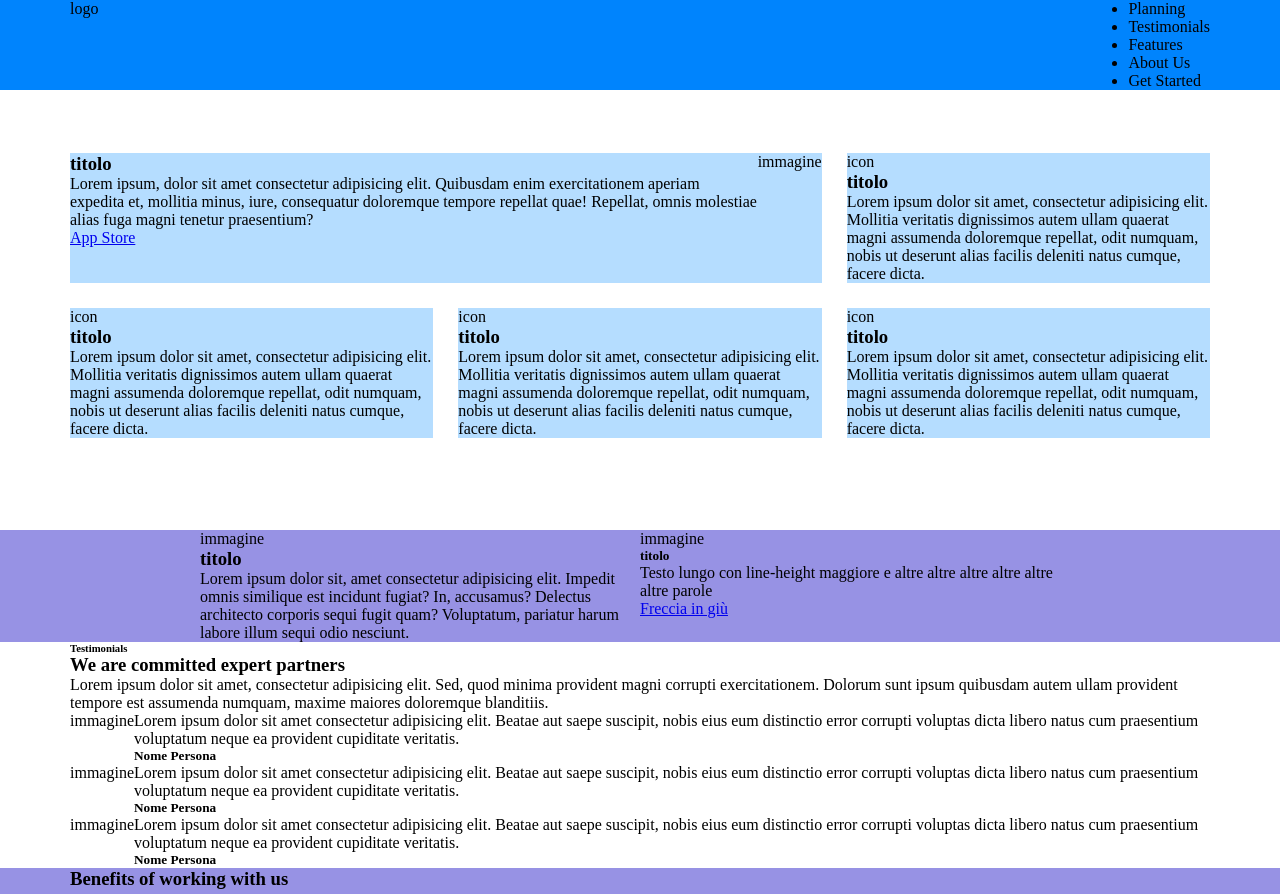
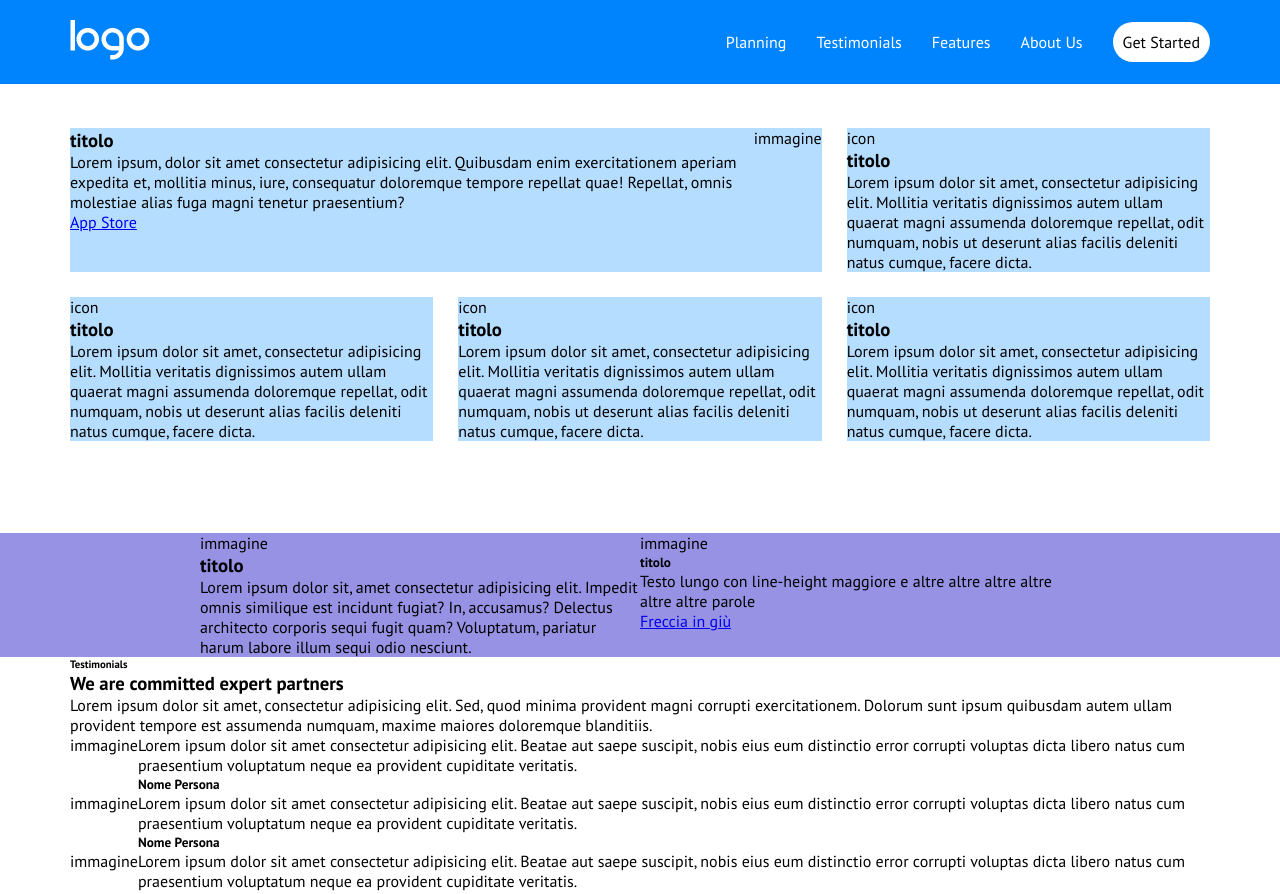
Before and after one commit to Vittoriocorradi/htmlcss-responsive-layout, a plain HTML site: page index.html in a window 1280 px wide. Shown: the top 894 px of the page. Drawn offline with Linux system fonts and the light colour scheme.

Commit message:
Header css

```diff
--- a/css/style.css
+++ b/css/style.css
@@ -8,6 +8,20 @@ RESET
     margin: 0;
     padding: 0;
     box-sizing: border-box;
+}
+
+/*
+--------
+TYPO
+--------
+*/
+
+body {
+    font-family: 'PT Sans', sans-serif;
+}
+
+header {
+    color: #fff;
 }
 
 /*
@@ -75,10 +89,40 @@ HEADER
 
 header {
     background-color: var(--first-color);
+    position: fixed;
+    top: 0;
+    left: 0;
+    right: 0;
+}
+
+header .container-big {
+    align-items: center;
+    padding: 1.25rem 0;
 }
 
 header .menu {
     display: none;
+}
+
+header .menu ul {
+    gap: 1.875rem;
+    align-items: center;
+}
+
+header .menu ul li {
+    list-style-type: none;
+}
+
+header .menu ul li a {
+    color: inherit;
+    text-decoration: none;
+}
+
+header .menu ul li .btn {
+    background-color: #fff;
+    color: #000;
+    padding: .625rem;
+    border-radius: 2.1875rem;
 }
 
 @media screen and (min-width:992px) {
@@ -101,6 +145,10 @@ MAIN
 /*
 Jumbotron
 */
+
+#jumbotron{
+    margin-top: 115px;
+}
 
 #jumbotron .container-big {
     /* gap: 25px; */
@@ -203,3 +251,9 @@ Jumbotron
         flex-wrap: nowrap;
     }
 }
+
+/*
+--------
+FOOTER
+--------
+*/
--- a/index.html
+++ b/index.html
@@ -9,6 +9,12 @@
     <link rel="stylesheet" href="https://cdnjs.cloudflare.com/ajax/libs/font-awesome/6.2.1/css/all.min.css" integrity="sha512-MV7K8+y+gLIBoVD59lQIYicR65iaqukzvf/nwasF0nqhPay5w/9lJmVM2hMDcnK1OnMGCdVK+iQrJ7lzPJQd1w==" crossorigin="anonymous" referrerpolicy="no-referrer" />
     <!-- /Font Awesome -->
 
+    <!-- Font -->
+    <link rel="preconnect" href="https://fonts.googleapis.com">
+    <link rel="preconnect" href="https://fonts.gstatic.com" crossorigin>
+    <link href="https://fonts.googleapis.com/css2?family=PT+Sans:wght@400;700&display=swap" rel="stylesheet">
+    <!-- /Font -->
+
     <title>Responsive Layout</title>
     <link rel="stylesheet" href="css/style.css">
 </head>
@@ -17,15 +23,17 @@
     <!-- Header -->
     <header>
         <div class="container-big flex justify-content-between">
-            <div class="logo">logo</div>
+            <div class="logo">
+                <img src="img/logo.png" alt="Logo">
+            </div>
             <div class="hamburger"><i class="fa-solid fa-bars"></i></div>
             <div class="menu">
-                <ul>
-                    <li>Planning</li>
-                    <li>Testimonials</li>
-                    <li>Features</li>
-                    <li>About Us</li>
-                    <li>Get Started</li>
+                <ul class="flex">
+                    <li><a href="#">Planning</a></li>
+                    <li><a href="#">Testimonials</a></li>
+                    <li><a href="#">Features</a></li>
+                    <li><a href="#">About Us</a></li>
+                    <li><a href="#" class="btn">Get Started</a></li>
                 </ul>
             </div>
         </div>
@@ -183,7 +191,8 @@
 
     <!-- Footer -->
     <footer>
-
+        <p>Lorem ipsum dolor sit amet consectetur adipisicing elit. Eum harum totam, voluptatum perferendis alias adipisci labore asperiores dolorum consectetur enim. Laudantium quis eius fugiat enim porro quaerat deserunt ratione perspiciatis?</p>
+        <p><a href="#">Lorem ipsum</a> dolor sit amet consectetur adipisicing elit <a href="Boolean Careers"></a></p>
     </footer>
     <!-- /Footer -->
 
```
Also changed, not shown: img/logo.png (added).
